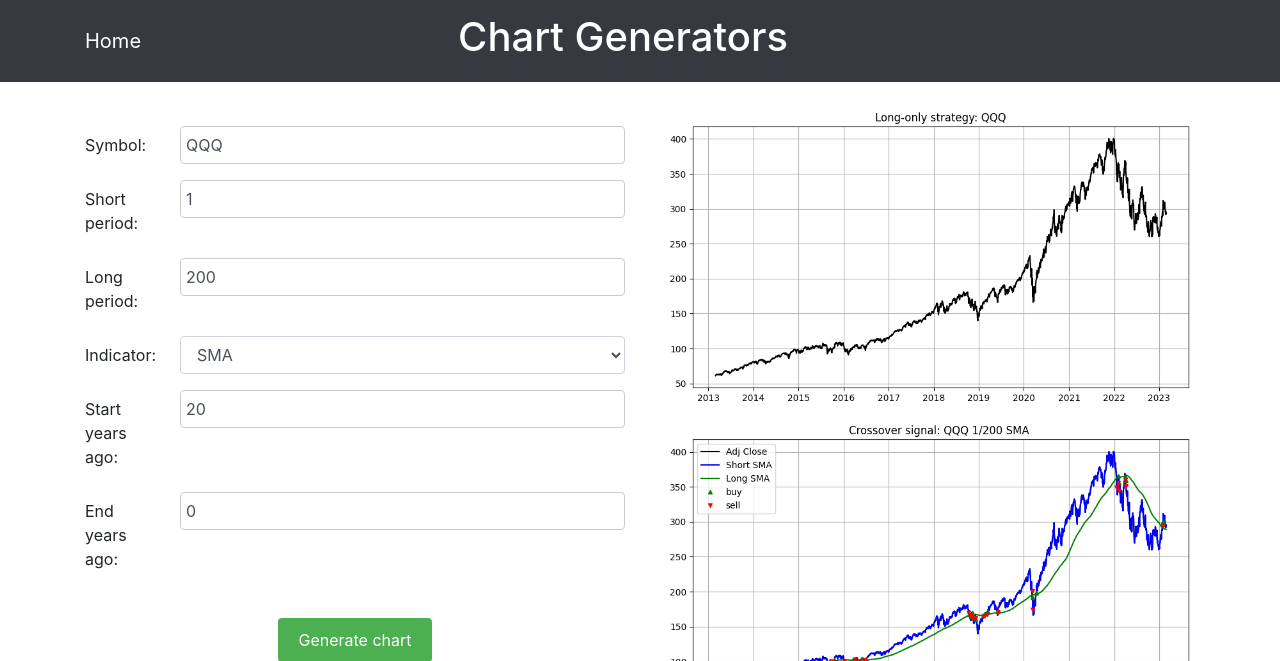
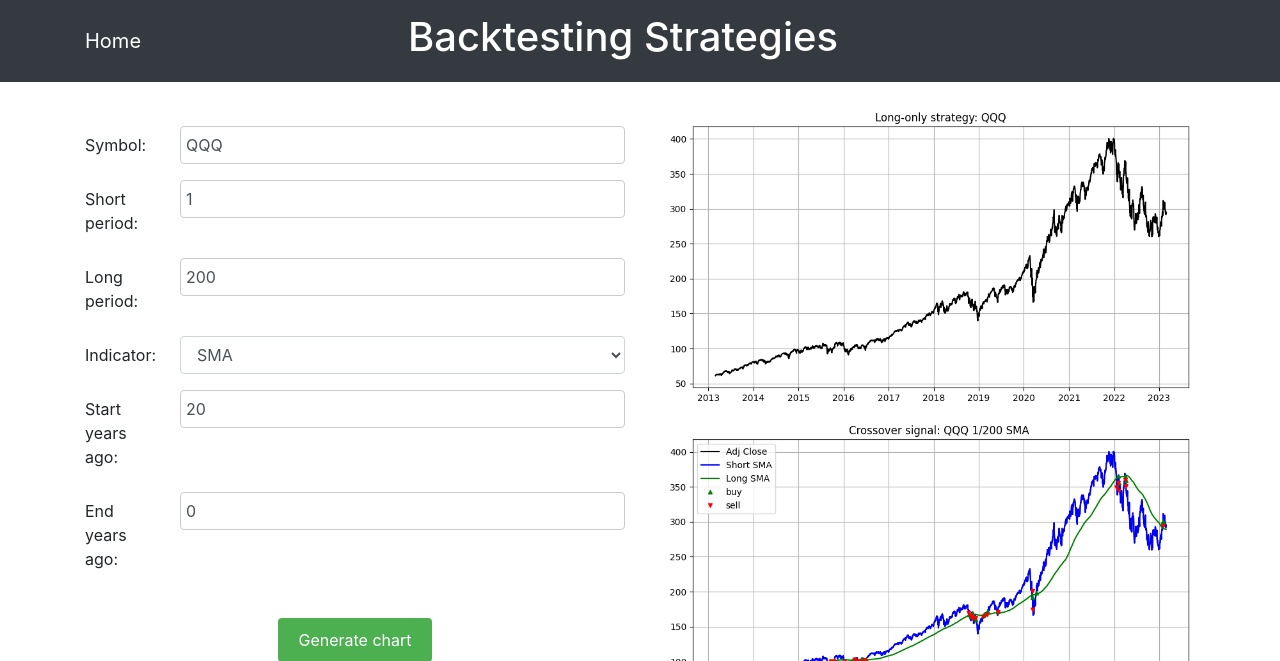
Before and after one commit to mdinners/backtesting_strategies, a Flask app: page / in a window 1280 px wide. Shown: the top 661 px of the page. Run offline with Flask 2, Linux system fonts and the light colour scheme; parts of the project's set-up code (start-up, migrations or seed data) failed here and were passed over; some libraries are stand-ins or nearby versions.

```diff
--- a/templates/index.html
+++ b/templates/index.html
@@ -13,7 +13,7 @@
   <div class="container d-flex align-items-center">
     <a class="navbar-brand" href="/">Home</a>
     <a class="navbar-brand" style="text-align:center" href="/">
-      <h1>Chart Generators</h1>
+      <h1>Backtesting Strategies</h1>
     </a>
     <div style="width: 90px;"></div> <!-- adjust width as needed -->
 
```
